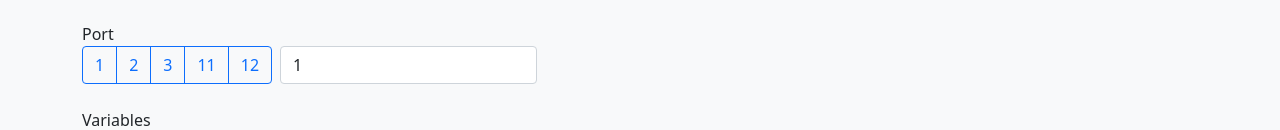
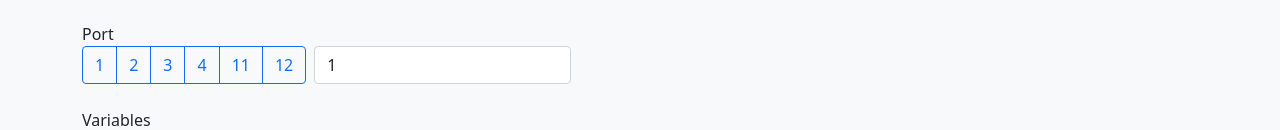
Before and after one commit to SmartParksOrg/smartparks-toolset, a plain HTML site: page decoder-app.html in a window 1280 px wide. Shown: the part 408-538 px from the top of the page. Drawn offline with Linux system fonts and the light colour scheme.

Commit message:
add port 4 to decoder

```diff
--- a/decoder-app.html
+++ b/decoder-app.html
@@ -73,6 +73,7 @@
 					<button type="button" class="btn btn-outline-primary preDefinePort" value="1" data-bs-toggle="tooltip" data-bs-placement="top" title="SP: GPS message">1</button>
 					<button type="button" class="btn btn-outline-primary preDefinePort" value="2" data-bs-toggle="tooltip" data-bs-placement="top" title="HP: GPS">2</button>
 					<button type="button" class="btn btn-outline-primary preDefinePort" value="3" data-bs-toggle="tooltip" data-bs-placement="top" title="SP: Settings">3</button>
+					<button type="button" class="btn btn-outline-primary preDefinePort" value="4" data-bs-toggle="tooltip" data-bs-placement="top" title="SP: Status message">4</button>
 					<button type="button" class="btn btn-outline-primary preDefinePort" value="11" data-bs-toggle="tooltip" data-bs-placement="top" title="SP: Get GPS log">11</button>
 					<button type="button" class="btn btn-outline-primary preDefinePort" value="12" data-bs-toggle="tooltip" data-bs-placement="top" title="SP: Status message">12</button>
 				</div>
```
